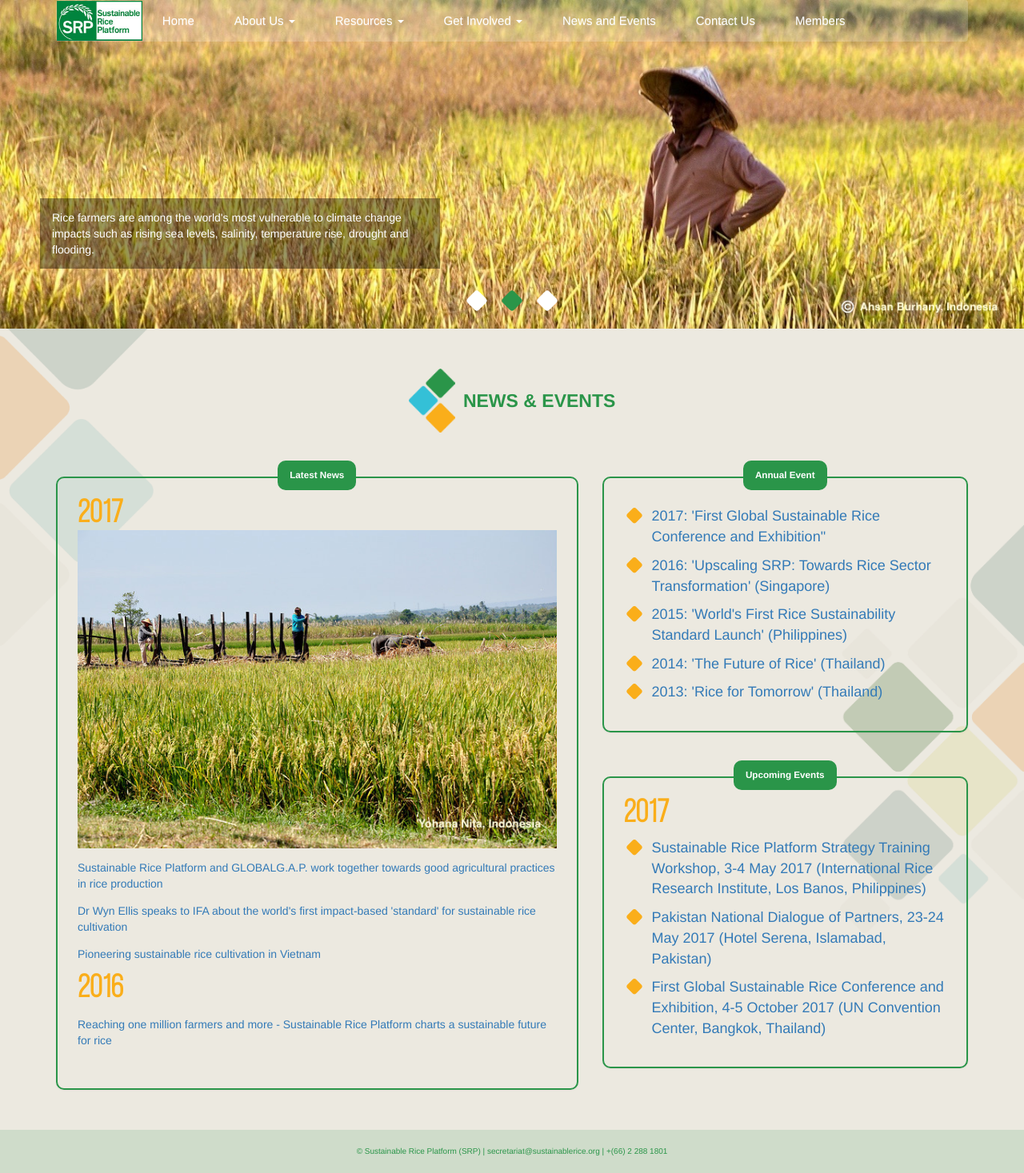
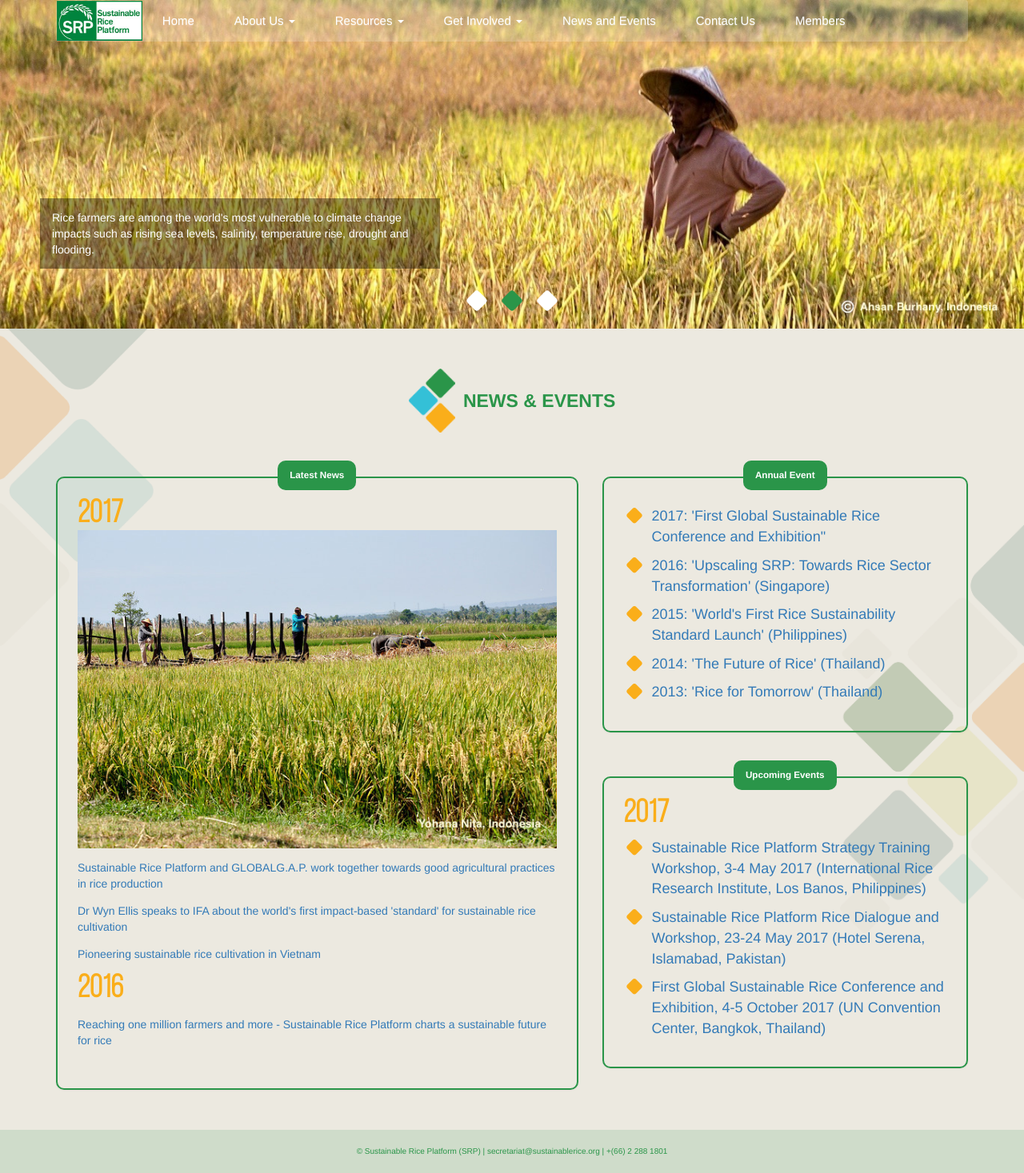
Before and after one commit to sustainablericeplatform/sustainablericeplatform.github.io, a Jekyll site: the page built from News-and-Events/index.html, in a window 1280 px wide. Shown: the whole page at 80% size. Built offline with Jekyll 4.4.1, drawn with Linux system fonts in a browser that asks for light colours.

Commit message:
Update index.html

```diff
--- a/News-and-Events/index.html
+++ b/News-and-Events/index.html
@@ -52,8 +52,8 @@
                     <div class="panel-body">
                         <h1 class="year">2017</h1>
                         <ul class="srp-list">
-                        <li><i class="fa fa-square"></i> <a href="" target="_blank">Sustainable Rice Platform Strategy Training Workshop, 3-4 May 2017 (International Rice Research Institute, Los Banos, Philippines)</a></li>
-                        <li><i class="fa fa-square"></i> <a href="" target="_blank">Pakistan National Dialogue of Partners, 23-24 May 2017 (Hotel Serena, Islamabad, Pakistan)</a></li>
+                        <li><i class="fa fa-square"></i> <a href="/assets/docs/SRP Training Strategy Workshop_28 March 2017.pdf" target="_blank">Sustainable Rice Platform Strategy Training Workshop, 3-4 May 2017 (International Rice Research Institute, Los Banos, Philippines)</a></li>
+                        <li><i class="fa fa-square"></i> <a href="/assets/docs/SRP Rice Dialogue and Workshop_28 March 2017.pdf" target="_blank">Sustainable Rice Platform Rice Dialogue and Workshop, 23-24 May 2017 (Hotel Serena, Islamabad, Pakistan)</a></li>
                         <li><i class="fa fa-square"></i> <a  href="http://www.sustainablericeconference.org" target="_blank">First Global Sustainable Rice Conference and Exhibition, 4-5 October 2017 (UN Convention Center, Bangkok, Thailand)</a></li>
                         </ul>
                     </div>
```
